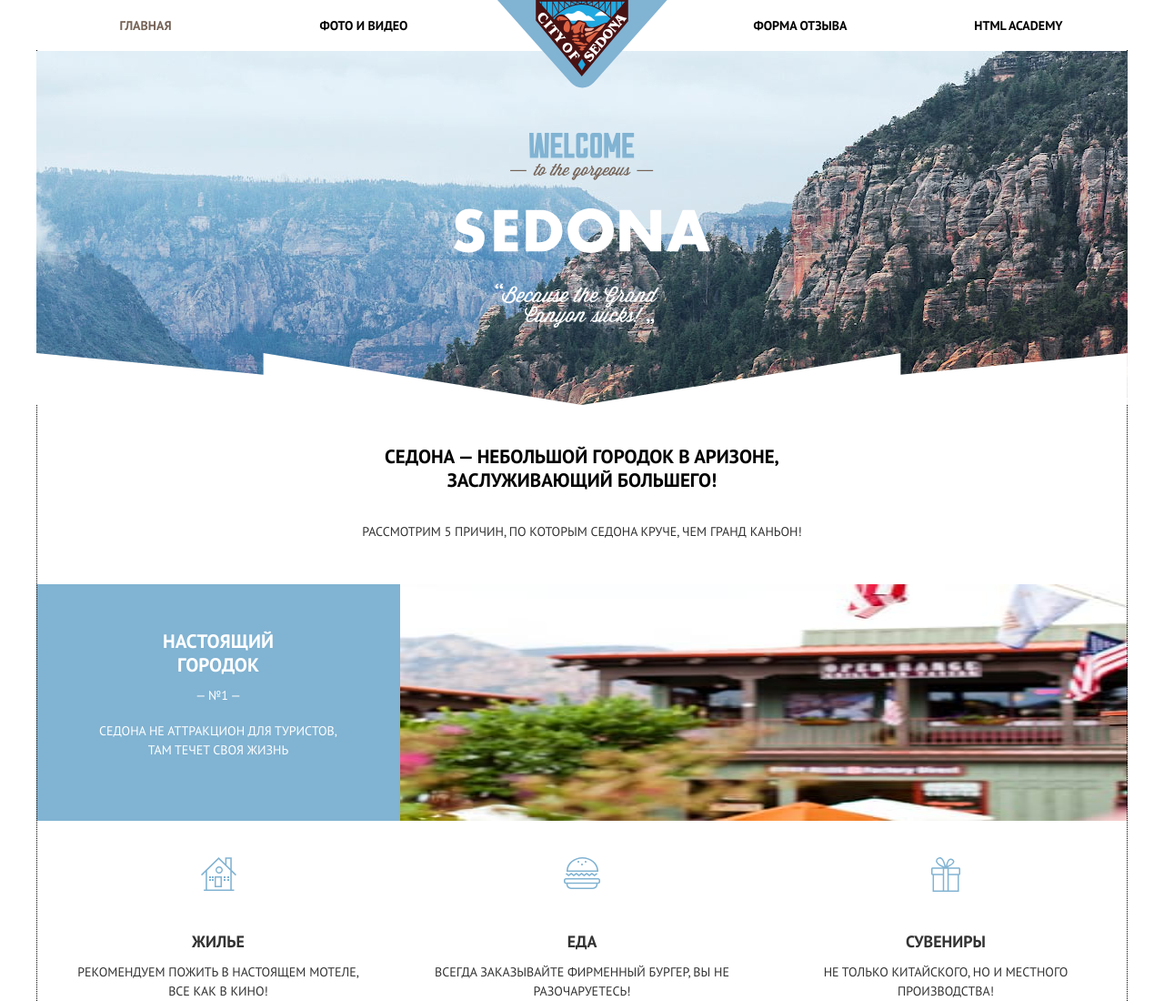
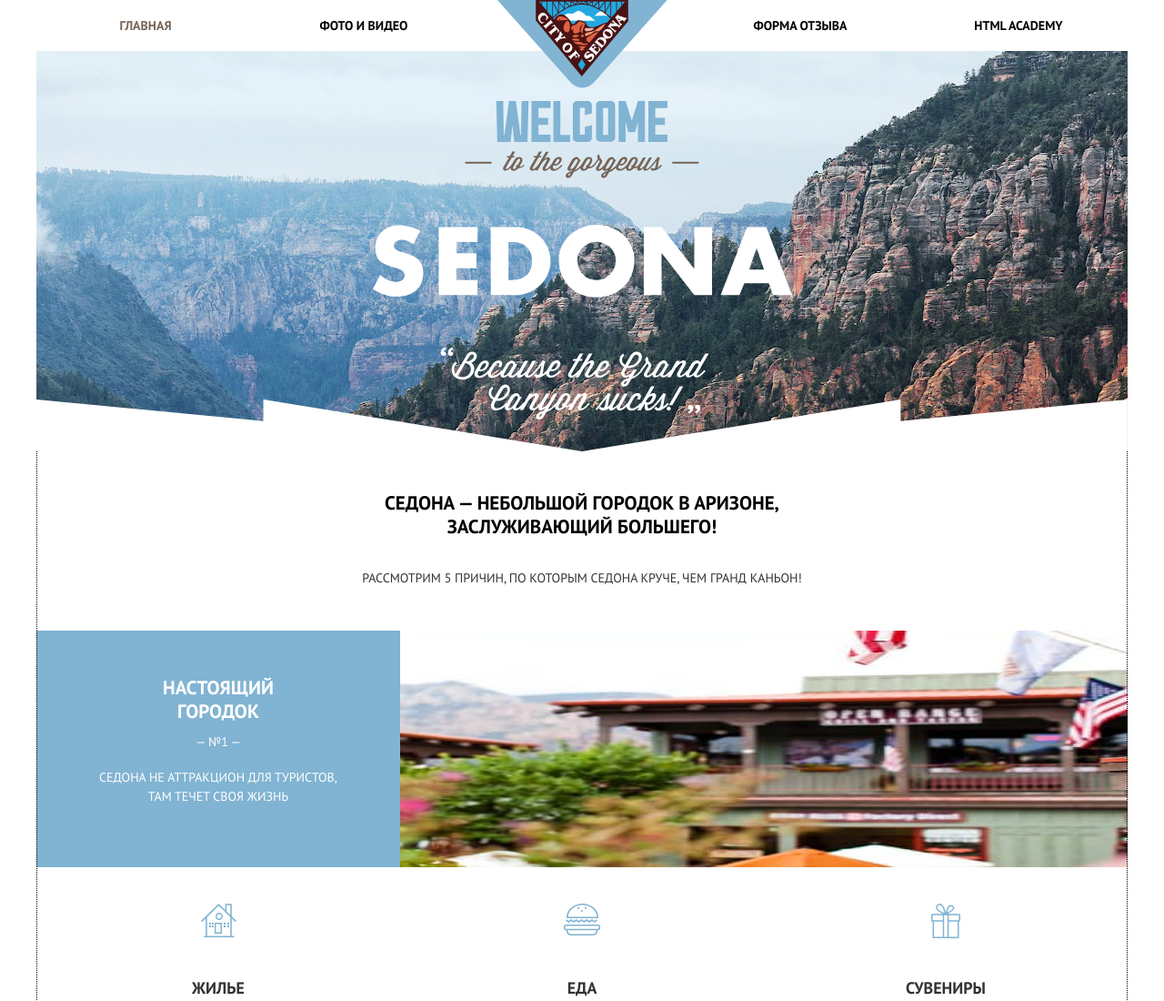
Before and after one commit to larkinalexandr/1923945-sedona-24, a website: page source/index.html in a window 1280 px wide. Shown: the top 1100 px of the page at 91% size. Drawn offline with nearby package versions, Linux system fonts and the light colour scheme; files that its build step writes are made by us from their sources; files whose address does not match are found by name.

Commit message:
Добавляет логотип "Welcome Sedona" для планшетной и десктопной версий

```diff
--- a/source/index.html
+++ b/source/index.html
@@ -12,7 +12,7 @@
     <picture>
       <source media="(min-width: 1280px)" srcset="img/logotype-desktop.svg">
       <source media="(min-width: 768px)" srcset="img/logotype-tablet.svg">
-    <img class="page-header__logo-image" src="img/logo-mobile.svg" width="102" height="84" alt="Логотип Седона.">
+      <img class="page-header__logo-image" src="img/logo-mobile.svg" width="102" height="84" alt="Логотип Седона.">
     </picture>
   </a>
   <nav class="main-nav main-nav--closed main-nav--nojs">
@@ -38,7 +38,11 @@
 <main class="index-main">
   <h1 class="index-main__title visually-hidden">Добро пожаловать в город Седона.</h1>
   <div class="index-welcome">
-    <img class="index-welcome__logo" src="img/text-index.svg" width="282" height="214" alt="Добро пожаловать в город Седона.">
+    <picture>
+      <source media="(min-width: 768px)" srcset="img/text-index-tablet.svg">
+      <img class="index-welcome__logo" src="img/text-index-mobile.svg" width="282" height="214"
+           alt="Добро пожаловать в город Седона.">
+    </picture>
   </div>
   <section class="index-greeting">
     <h2 class="index-greeting__title">Седона — небольшой городок в аризоне, заслуживающий большего!</h2>
@@ -77,7 +81,8 @@
           <span class="advantages__number">— №2 —</span>
           <p class="advantages__description">Да, по нему можно пройти! Если вы осмелитесь, конечно</p>
         </div>
-        <img class="advantages__image" src="img/banner_photo-bridge@1x.jpg" width="320" height="260" alt="Мост дьявола.">
+        <img class="advantages__image" src="img/banner_photo-bridge@1x.jpg" width="320" height="260"
+             alt="Мост дьявола.">
       </li>
       <li class="advantages__sub-item-wrapper">
         <ul class="advantages__sub-list">
@@ -112,7 +117,8 @@
   <div class="page-footer__social social">
     <ul class="page-footer__social-list social__list">
       <li class="page-footer__social-item social__item">
-        <a class="page-footer__social-link social__link social__link--tweeter" href="https://twitter.com/htmlacademy_ru">
+        <a class="page-footer__social-link social__link social__link--tweeter"
+           href="https://twitter.com/htmlacademy_ru">
           <svg width="18" height="15" viewBox="0 0 18 15" fill="none" xmlns="http://www.w3.org/2000/svg">
             <path
               d="M11.6229 0.17161C13.3714 -0.343031 14.8114 0.377466 15.4286 1.30382C16.1486 1.09796 16.8686 0.789178 17.5886 0.583322C17.5886 1.40675 17.0743 2.12724 16.6629 2.3331C17.3829 2.53896 18 1.81846 18 1.81846C17.7943 2.84774 16.9714 3.56824 16.3543 3.87702C16.1486 10.6703 12.96 15.1991 5.65714 14.9933C5.14286 14.9933 5.76 14.9933 5.14286 14.9933C4.73143 14.9933 0.72 14.5815 0 13.1406C2.36571 13.3464 4.11429 12.7288 4.93714 12.0083C3.90857 11.6996 2.05714 11.4937 1.74857 9.02343C2.16 9.12636 2.36571 9.22928 3.08571 9.12636C1.85143 8.30293 0.411429 7.58244 0.514286 5.31802C0.822857 5.6268 1.64571 5.83266 1.95429 5.83266C1.23429 5.6268 -0.102857 2.43603 1.02857 0.892107C2.98286 2.74481 4.93714 4.49459 8.64 4.70045C8.74286 2.3331 9.77143 0.789178 11.6229 0.17161Z"
@@ -121,7 +127,8 @@
           <span class="visually-hidden">Твиттер.</span></a>
       </li>
       <li class="page-footer__social-item social__item">
-        <a class="page-footer__social-link social__link social__link--facebook" href="https://www.facebook.com/htmlacademy">
+        <a class="page-footer__social-link social__link social__link--facebook"
+           href="https://www.facebook.com/htmlacademy">
           <svg width="9" height="19" viewBox="0 0 9 19" fill="none" xmlns="http://www.w3.org/2000/svg">
             <path
               d="M6.51724 3.41799C7.34483 3.41799 8.17241 3.41799 9 3.41799C9 2.31217 9 1.20635 9 0C7.96552 0 7.03448 0 6 0C2.7931 0.201058 1.55172 2.4127 1.96552 6.13227H0V9.65079H2.06897C2.06897 12.7672 2.06897 15.8836 2.06897 19C3.41379 19 4.75862 19 6 19C6 15.8836 6 12.7672 6 9.65079H9V6.13227H6C6 5.12698 6 3.71958 6.51724 3.41799Z"
@@ -130,7 +137,8 @@
           <span class="visually-hidden">Фэйсбук.</span></a>
       </li>
       <li class="page-footer__social-item social__item">
-        <a class="page-footer__social-link social__link social__link--youtube" href="https://www.youtube.com/user/htmlacademyru">
+        <a class="page-footer__social-link social__link social__link--youtube"
+           href="https://www.youtube.com/user/htmlacademyru">
           <svg width="20" height="14" viewBox="0 0 20 14" fill="none" xmlns="http://www.w3.org/2000/svg">
             <path
               d="M17.1813 0H2.81331C1.30618 0 0 1.3 0 2.8V11.1C0 12.7 1.30618 14 2.81331 14H17.1813C18.7889 14 19.9946 12.7 19.9946 11.2V2.8C20.095 1.3 18.7889 0 17.1813 0ZM7.03326 10.4V3.6L13.8656 7L7.03326 10.4Z"
@@ -142,7 +150,9 @@
   </div>
   <div class="page-footer__copyright copyright">
     <span class="copyright__text">Разработано</span>
-    <a class="copyright__link" href="https://htmlacademy.ru/intensive/adaptive"><img src="img/htmlacademy.svg" width="27" height="35" alt="Логотип htmlacademy."></a>
+    <a class="copyright__link" href="https://htmlacademy.ru/intensive/adaptive"><img src="img/htmlacademy.svg"
+                                                                                     width="27" height="35"
+                                                                                     alt="Логотип htmlacademy."></a>
   </div>
 </footer>
 <script>
@@ -151,7 +161,7 @@
 
   navMain.classList.remove('main-nav--nojs');
 
-  navToggle.addEventListener('click', function() {
+  navToggle.addEventListener('click', function () {
     if (navMain.classList.contains('main-nav--closed')) {
       navMain.classList.remove('main-nav--closed');
       navMain.classList.add('main-nav--opened');
--- a/source/sass/index-welcome.scss
+++ b/source/sass/index-welcome.scss
@@ -1,7 +1,7 @@
 .index-welcome {
   position: relative;
   min-height: 299px;
-  padding-top: 90px;
+  padding-top: 55px;
   background-image: url("../img/back-mobile.jpg");
   background-repeat: no-repeat;
 
@@ -37,4 +37,10 @@
 .index-welcome__logo {
   display: block;
   margin: 0 auto;
+  padding-bottom: 35px;
+
+  @media (min-width: $tablet-width) {
+    width: 461px;
+    height: 350px;
+  }
 }
```
Also changed, not shown: source/img/text-index-desktop.svg (added), source/img/text-index-mobile.svg (renamed from source/img/text-index.svg), source/img/text-index-tablet.svg (added).
